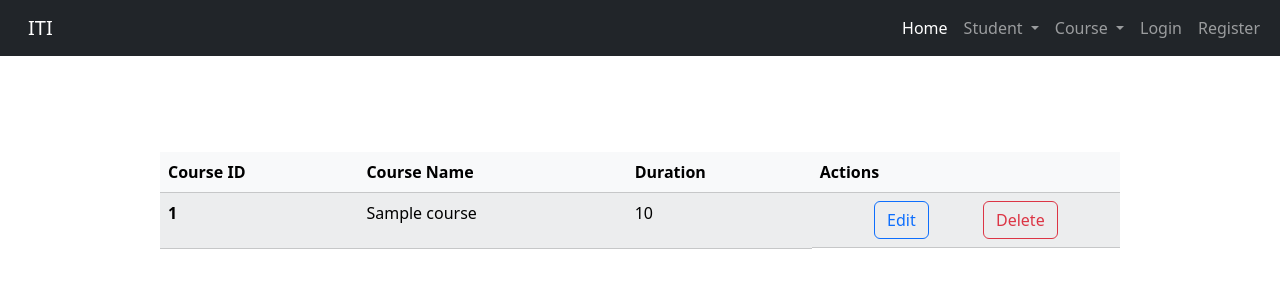
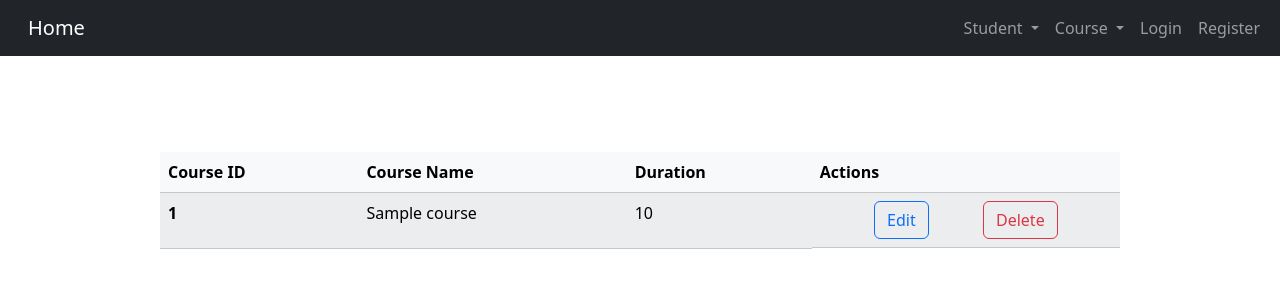
Before and after one commit to nahedfathi/Django, a Django app: template templates/course/index.html in a window 1280 px wide. Shown: the top 300 px of the page. Run offline with Django 4.2, Linux system fonts and the light colour scheme; the template is opened without the code that fills it: most values are stand-ins (such as "Sample title", 1, 10 or a date in 2020).

Commit message:
first commit

```diff
--- a/templates/base.html
+++ b/templates/base.html
@@ -17,7 +17,7 @@
 <body>
     <nav class="navbar navbar-expand-lg navbar-dark bg-dark">
         <div class="container-fluid">
-            <a class="navbar-brand mx-3" href="{% url 'auth.index' %}">ITI</a>
+            <a class="navbar-brand mx-3" href="{% url 'auth.index' %}">Home</a>
             {% if request.user.is_authenticated %}
             <div class="d-flex align-items-center">
                 <h6>Hello {{request.user|title}}</h6>
@@ -29,9 +29,6 @@
             </button>
             <div class="collapse navbar-collapse " id="navbarNav">
                 <ul class="navbar-nav ms-auto">
-                    <li class="nav-item">
-                        <a class="nav-link active" aria-current="page" href="{% url 'auth.index' %}">Home</a>
-                    </li>
                     <li class="nav-item dropdown">
                         <a class="nav-link dropdown-toggle" href="#" role="button" data-bs-toggle="dropdown"
                             aria-expanded="false">
```
